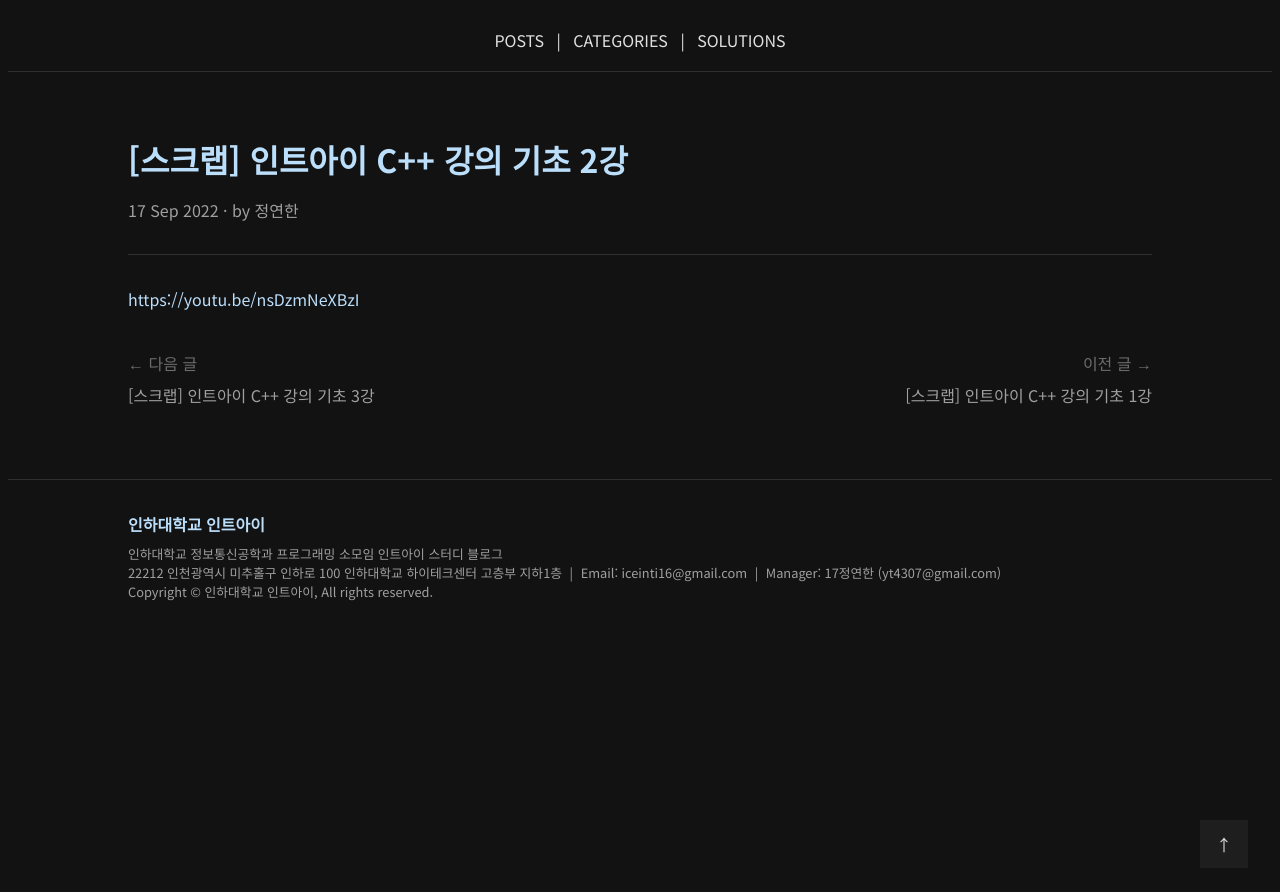
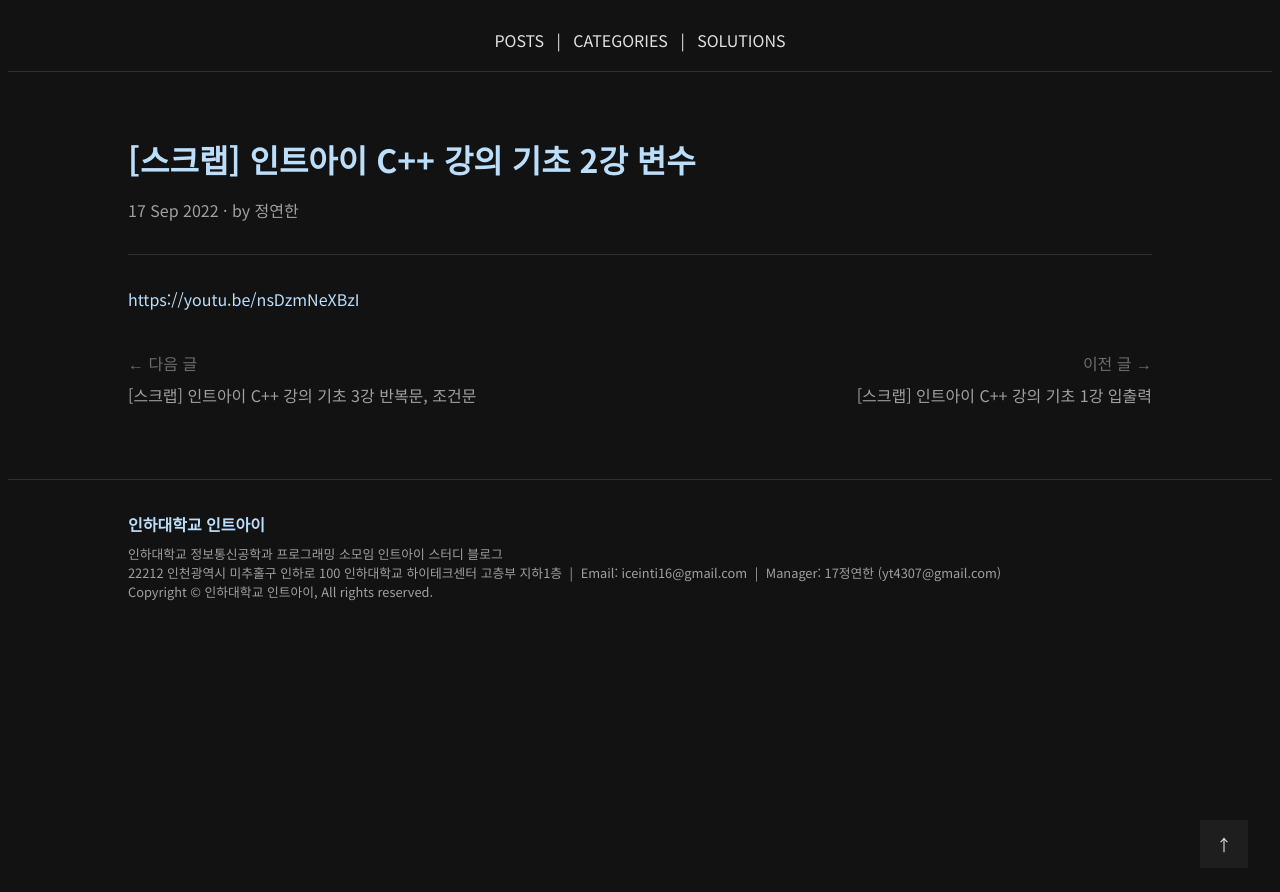
Before and after one commit to int-i/int-i.github.io, a Jekyll site: the page built from _posts/2022-09-17-cpp-lecture-2.md, in a window 1280 px wide. Shown: the top 892 px of the page. Built offline with Jekyll 4.4.1, drawn with Linux system fonts in a browser that asks for light colours; a script that is not in the unit is left out.

Commit message:
Update scrap post

```diff
--- a/_posts/2022-09-15-cpp-lecture-1.md
+++ b/_posts/2022-09-15-cpp-lecture-1.md
@@ -1,5 +1,5 @@
 ---
-title: "인트아이 C++ 강의 기초 1강"
+title: "인트아이 C++ 강의 기초 1강 입출력"
 author: yt4307
 category: scrap
 ---
--- a/_posts/2022-09-17-cpp-lecture-2.md
+++ b/_posts/2022-09-17-cpp-lecture-2.md
@@ -1,5 +1,5 @@
 ---
-title: "인트아이 C++ 강의 기초 2강"
+title: "인트아이 C++ 강의 기초 2강 변수"
 author: yt4307
 category: scrap
 ---
--- a/_posts/2022-09-18-cpp-lecture-3.md
+++ b/_posts/2022-09-18-cpp-lecture-3.md
@@ -1,5 +1,5 @@
 ---
-title: "인트아이 C++ 강의 기초 3강"
+title: "인트아이 C++ 강의 기초 3강 반복문, 조건문"
 author: yt4307
 category: scrap
 ---
```
